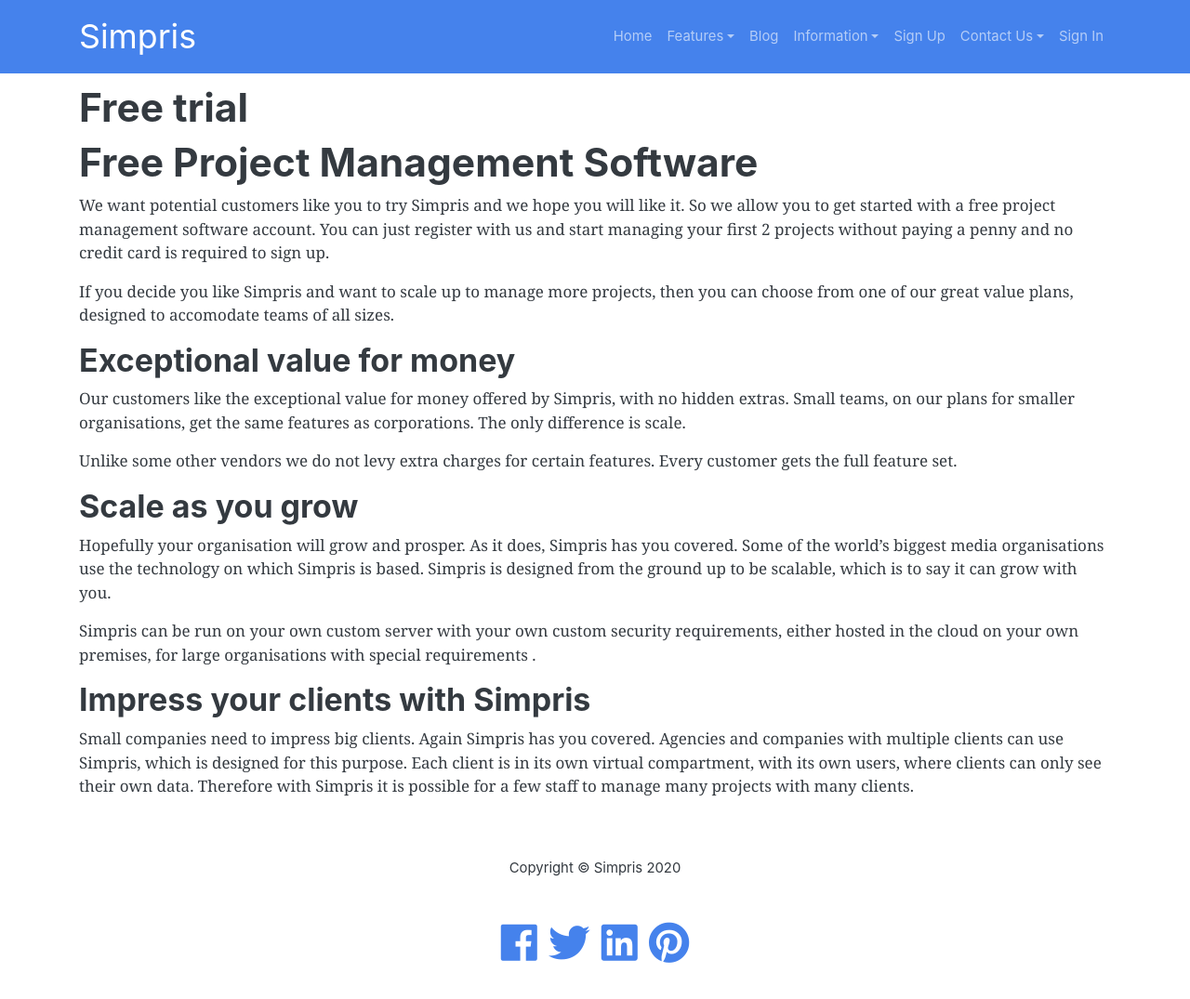
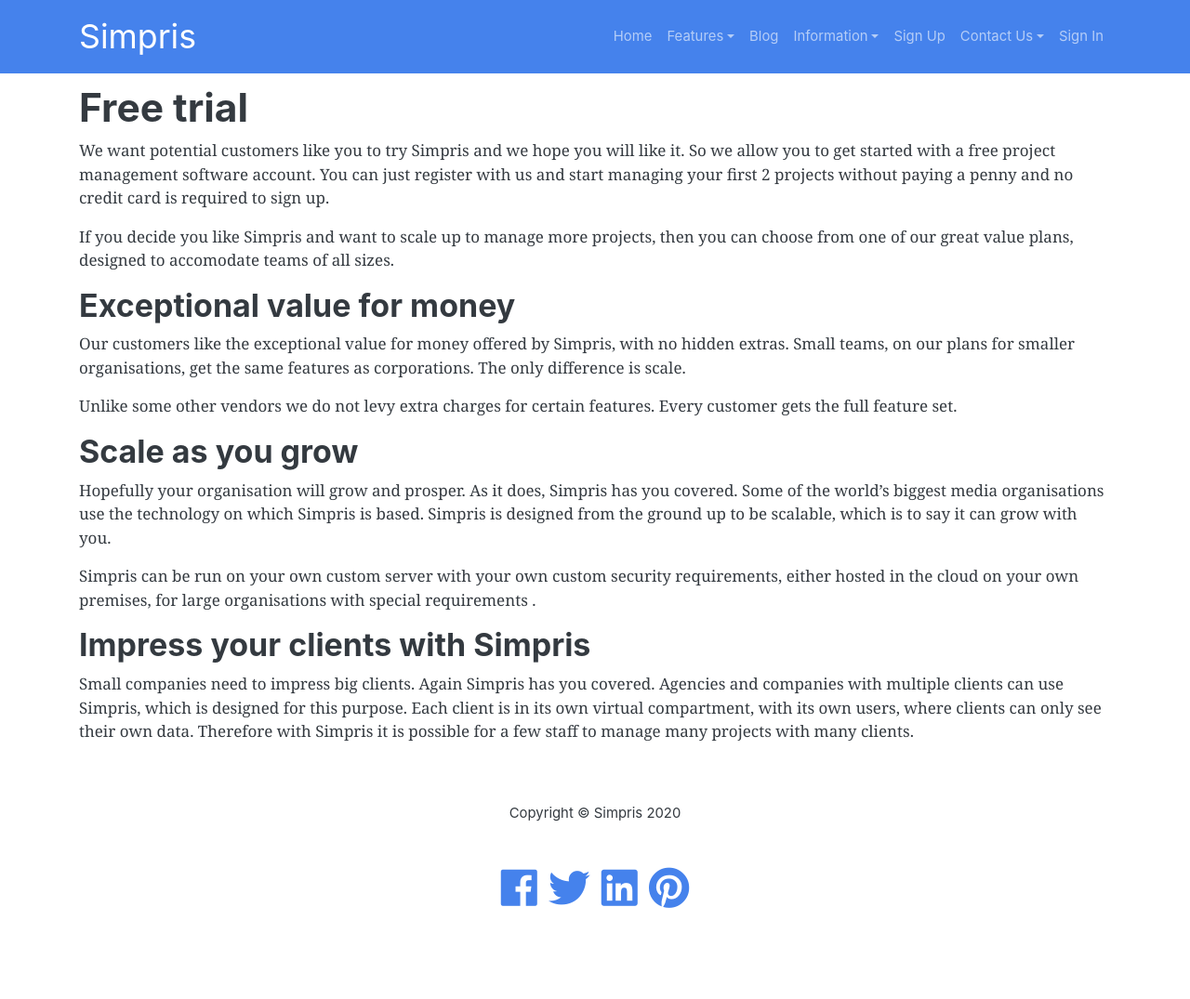
Before and after one commit to Grafrajohn/si, a Jekyll site: the page built from free-trial.markdown, in a window 1280 px wide and 1086 px high. Shown: the top 1075 px of the window at 93% size. Built offline with Jekyll 4.4.1, drawn with Linux system fonts in a browser that asks for light colours; nearby versions of some CDN libraries.

Commit message:
Updated Free Trial

```diff
--- a/free-trial.markdown
+++ b/free-trial.markdown
@@ -5,7 +5,6 @@
 layout: page
 ---
 
-# Free Project Management Software
 We want potential customers like you to try Simpris and we hope you will like it. So we allow you to get started with a free project management software account. You can just register with us and start managing your first 2 projects without paying a penny and no credit card is required to sign up.
 
 If you decide you like Simpris and want to scale up to manage more projects, then you can choose from one of our great value plans, designed to accomodate teams of all sizes.
```
